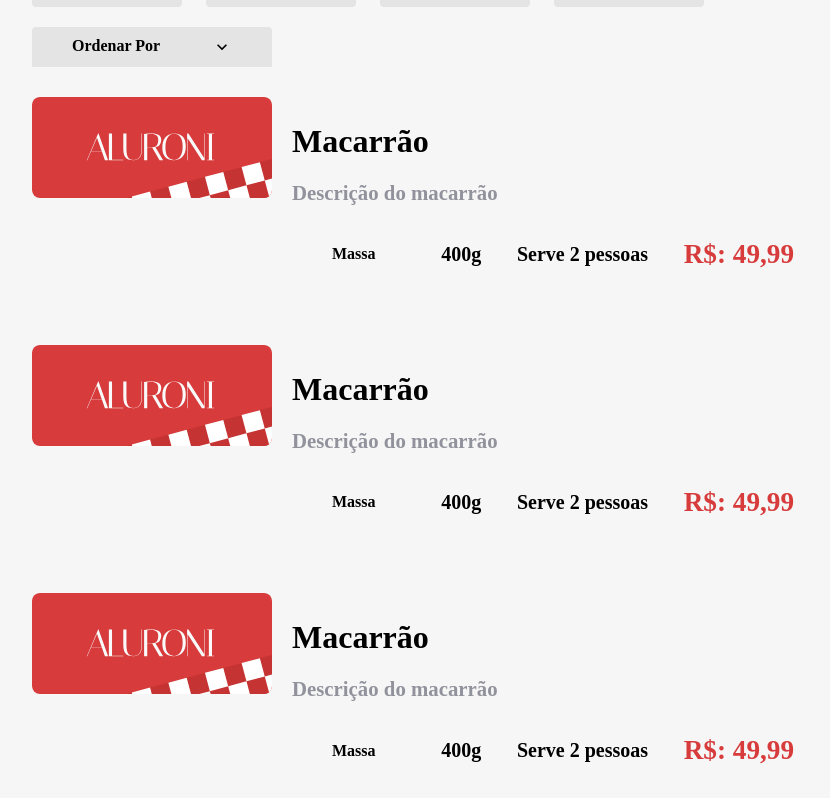
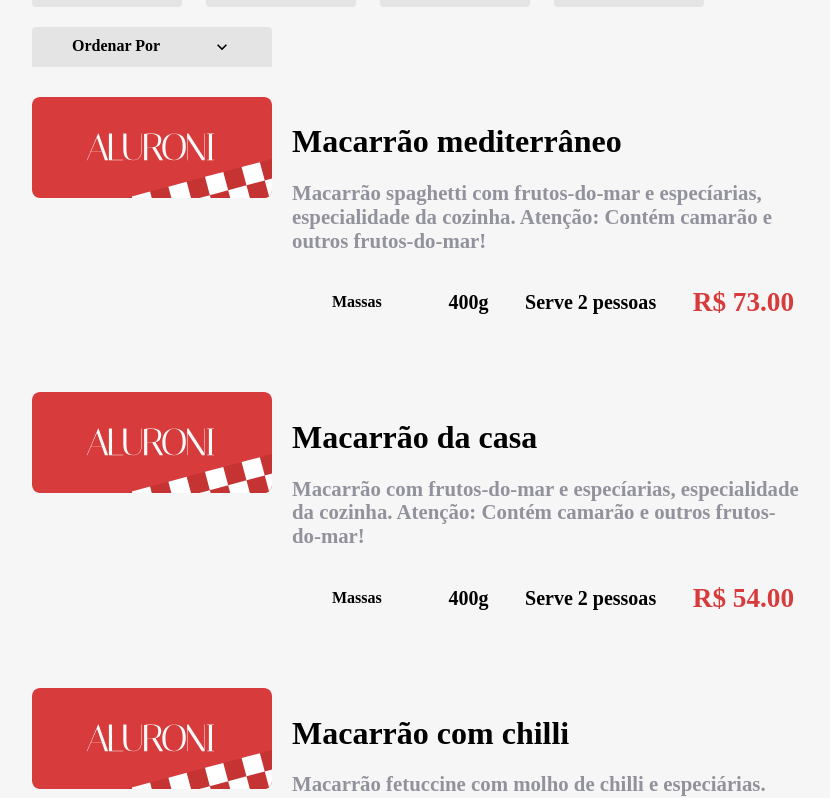
Before and after one commit to Elizeu-Santos/Fettuccine-Delight, a React (Create React App) app: page / in a window 1280 px wide. Shown: the part 687-1485 px from the top of the page, without its empty margins (168-998 px from the left). Built offline with nearby package versions, Linux system fonts and the light colour scheme; a web font is replaced by a local one.

Commit message:
Add [Itens] Populando cada item (#011)

```diff
--- a/src/pages/Cardapio/Itens/Item/index.tsx
+++ b/src/pages/Cardapio/Itens/Item/index.tsx
@@ -1,22 +1,26 @@
 import logo from "assets/logo.svg";
 import styles from "./Item.module.scss";
+import cardapio from '../itens.json';
 
-export default function Item() {
+type Props = typeof cardapio[0];
+
+export default function Item(props: Props) {
+  const { title, description, category, size, serving, price } = props;
   return (
     <div className={styles.item}>
       <div className={styles.item__imagem}>
-        <img src={logo} alt="imagem" />
+        <img src={logo} alt={title} />
       </div>
       <div className={styles.item__descricao}>
         <div className={styles.item__titulo}>
-          <h2> Macarrão </h2>
-          <p> Descrição do macarrão </p>
+          <h2> {title} </h2>
+          <p> {description} </p>
         </div>
         <div className={styles.item__tags}>
-          <div className={styles.item__tipo}>Massa</div>
-          <div className={styles.item__porcao}>400g</div>
-          <div className={styles.item__qtdpessoas}>Serve 2 pessoas</div>
-          <div className={styles.item__valor}>R$: 49,99</div>
+          <div className={styles.item__tipo}>{category.label}</div>
+          <div className={styles.item__porcao}>{size}g</div>
+          <div className={styles.item__qtdpessoas}>Serve {serving} pessoa{serving === 1 ? "" : "s"}</div>
+          <div className={styles.item__valor}>R$ {price.toFixed(2)}</div>
         </div>
       </div>
     </div>
--- a/src/pages/Cardapio/Itens/index.tsx
+++ b/src/pages/Cardapio/Itens/index.tsx
@@ -6,7 +6,8 @@
     return(
         <div className={styles.itens}>
             {cardapio.map((item) => (
-                <Item key={item.id}/>
+                <Item
+                key={item.id} {...item}/>
             ))}
         </div>
     );
```
